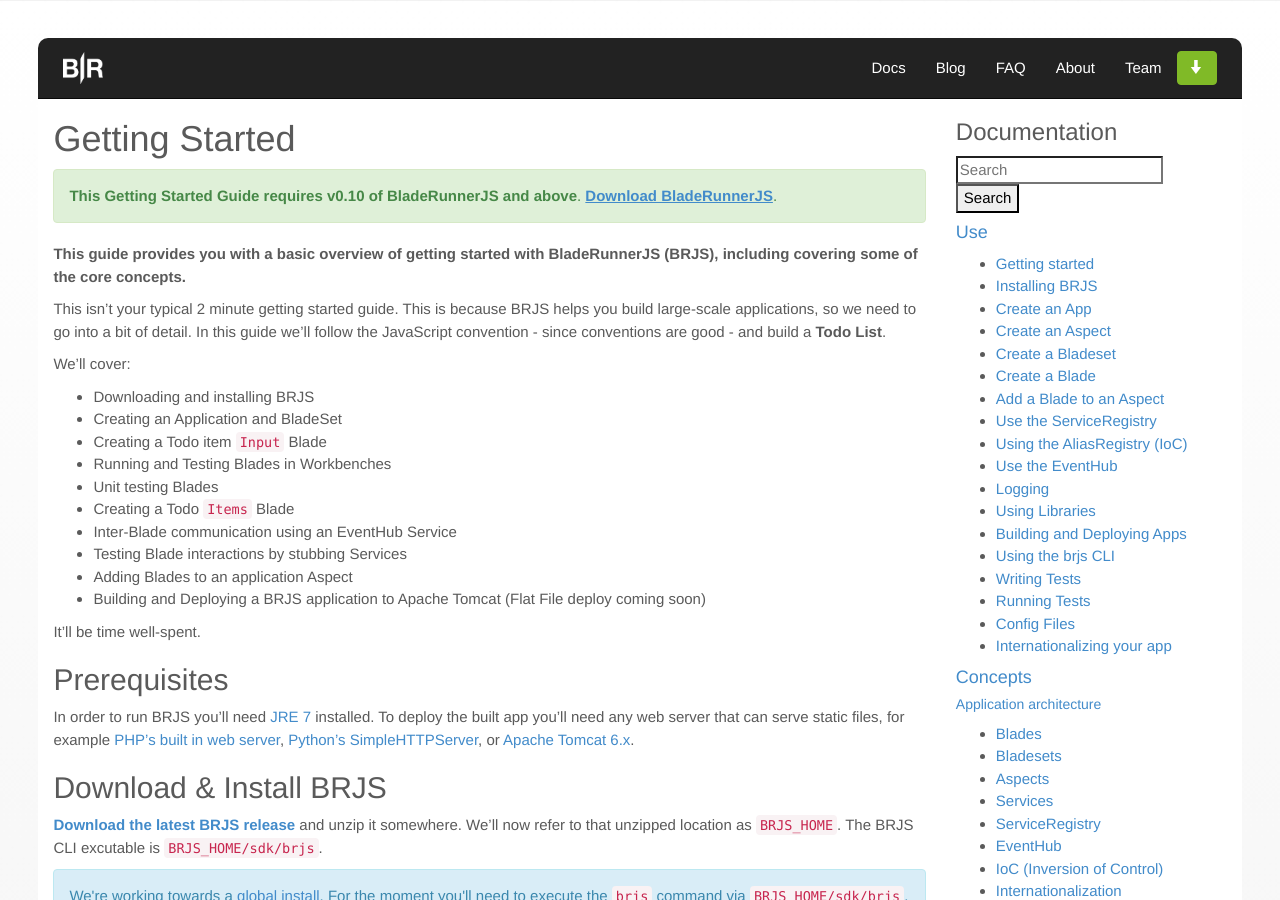
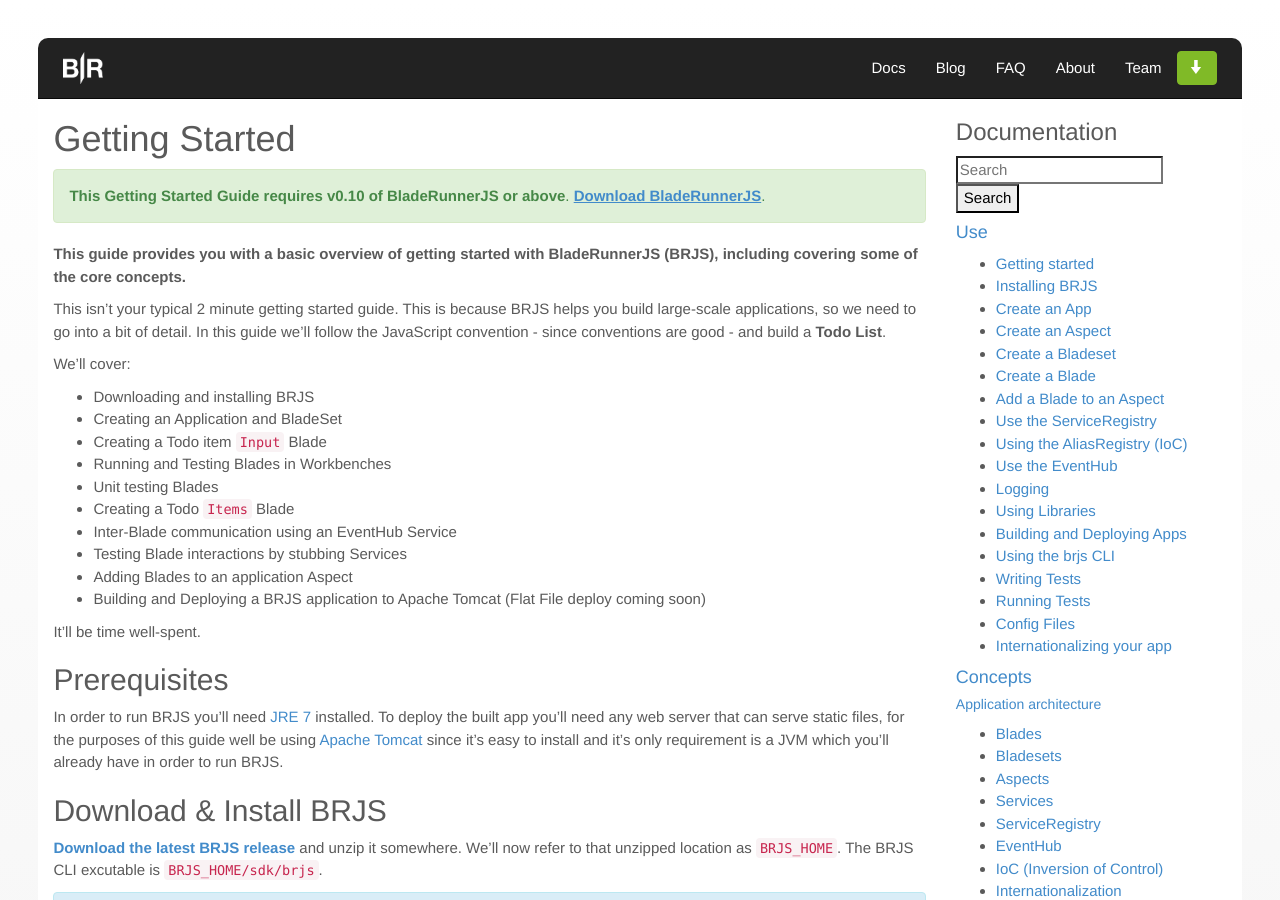
Before and after one commit to BladeRunnerJS/brjs-site, a Jekyll site: the page built from docs/use/getting_started.md, in a window 1280 px wide and 900 px high. Built offline with Jekyll 4.4.1, drawn with Linux system fonts in a browser that asks for light colours; nearby versions of some CDN libraries; Markdown is read by kramdown in place of the engine named in the settings; some of the changed text lies outside the part shown.

Commit message:
some minor changes so getting started guide

````diff
--- a/_includes/docs/use/install.md
+++ /dev/null
@@ -1,14 +0,0 @@
-## Prerequisites
-
-In order to run BRJS you'll need [JRE 7](http://www.oracle.com/technetwork/java/javase/downloads/java-se-jre-7-download-432155.html) installed. To deploy the built app you'll need any web server that can serve static files, for example [PHP's built in web server](http://www.php.net/manual/en/features.commandline.webserver.php), [Python's SimpleHTTPServer](https://docs.python.org/2/library/simplehttpserver.html), or [Apache Tomcat 6.x](http://tomcat.apache.org/).
-
-## Download & Install BRJS
-
-<strong><a href="https://github.com/BladeRunnerJS/brjs/releases/" class="brjs-latest-download">Download the latest BRJS release</a></strong> and unzip it somewhere. We'll now refer to that unzipped location as `BRJS_HOME`. The BRJS CLI excutable is `BRJS_HOME/sdk/brjs`.
-
-
-<div class="alert alert-info">
-  <p>
-    We're working towards a <a href="https://github.com/BladeRunnerJS/brjs/issues/1">global install</a>. For the moment you'll need to execute the <code>brjs</code> command via <code>BRJS_HOME/sdk/brjs</code>.
-  </p>
-</div>
--- a/docs/use/getting_started.md
+++ b/docs/use/getting_started.md
@@ -8,7 +8,7 @@
 
 <div class="alert alert-success">
   <p>
-    <strong>This Getting Started Guide requires v0.10 of BladeRunnerJS and above</strong>. <strong><a href="http://github.com/BladeRunnerJS/brjs/releases/" class="brjs-latest-download">Download BladeRunnerJS</a></strong>.
+    <strong>This Getting Started Guide requires v0.10 of BladeRunnerJS or above</strong>. <strong><a href="http://github.com/BladeRunnerJS/brjs/releases/" class="brjs-latest-download">Download BladeRunnerJS</a></strong>.
   </p>
 </div>
 
@@ -35,7 +35,21 @@
 
 It'll be time well-spent.
 
-{% include docs/use/install.md %}
+## Prerequisites
+
+In order to run BRJS you'll need [JRE 7](http://www.oracle.com/technetwork/java/javase/downloads/java-se-jre-7-download-432155.html) installed. To deploy the built app you'll need any web server that can serve static files, for the purposes of this guide well be using [Apache Tomcat](http://tomcat.apache.org/) since it's easy to install and it's only requirement is a JVM which you'll already have in order to run BRJS.
+
+## Download & Install BRJS
+
+<strong><a href="https://github.com/BladeRunnerJS/brjs/releases/" class="brjs-latest-download">Download the latest BRJS release</a></strong> and unzip it somewhere. We'll now refer to that unzipped location as `BRJS_HOME`. The BRJS CLI excutable is `BRJS_HOME/sdk/brjs`.
+
+
+<div class="alert alert-info">
+  <p>
+    We're working towards a <a href="https://github.com/BladeRunnerJS/brjs/issues/1">global install</a>. For the moment you'll need to execute the <code>brjs</code> command via <code>BRJS_HOME/sdk/brjs</code>.
+  </p>
+</div>
+
 
 ## Create an Application
 
@@ -378,7 +392,7 @@
 module.exports = InputViewModel;
 ```
 
-Now, in the `keyPressed` function we can trigger an event called `todo-added` on a `todo-list` channel to tell any interested parties (the `items` Blade) that a new Todo list item has been input, and the user has indicated they want to add it. The `eventData` we send with the event will have a `title` property representing the todo item text. We can also clear down the `todoText` and associated element value.
+Now, in the `keyPressed` function we can trigger an event called `todo-added` on a `todo-list` channel to tell any interested parties (the `items` Blade) that a new Todo list item has been input, and the user has indicated they want to add it. The `eventData` we send with the event will have a `title` property representing the todo item text. We can also clear down the `todoText` and it's associated element value.
 
 ```js
 'use strict';
@@ -672,7 +686,7 @@
 
 ## Adding the Blades to an Aspect
 
-In order to add the Blades to the default aspect we need to first update the aspect HTML to provide some basic structure. Open up `brjstodo/default-aspect/index.html` remove the div element containing the app class and update it to look as follows:
+In order to add the Blades to the default aspect we need to first update the aspect's HTML to provide some basic structure. Open up `brjstodo/default-aspect/index.html` remove the div element containing the app class and update it to look as follows:
 
 ```html
 <!DOCTYPE html>
@@ -790,7 +804,7 @@
 
 Here we'll cover building our app to flat-file and deploying to [Apache Tomcat](http://tomcat.apache.org/).
 
-First download Tomcat 6.0 from the [Apache Tomcat](http://tomcat.apache.org/) website.
+First download Tomcat 6.0 from the [Apache Tomcat](http://tomcat.apache.org/) website and extract it to a known location.
 
 To build the app, run the `build-app` command:
 
@@ -807,7 +821,7 @@
 $ cp brjstodo path_to_tomcat_install/webapps/
 ```
 
-By default Tomcat runs on port 8080. Once it's running (`path_to_tomcat_install/startup.sh` or `path_to_tomcat_install/startup.bat`) navigate to `localhost:8080/brjstodo` to see your application running in a deployed environment.
+By default Tomcat runs on port 8080. Once it's running (run `path_to_tomcat_install/startup.sh` or `path_to_tomcat_install/startup.bat`) navigate to `localhost:8080/brjstodo` to see your application running in a deployed environment.
 
 ![](/docs/use/img/deployed-to-tomcat.png)
 
````
Also changed, not shown: other parts of docs/use/getting_started.md (+1 -1 lines), docs/use/install.md (+16 -1 lines).
